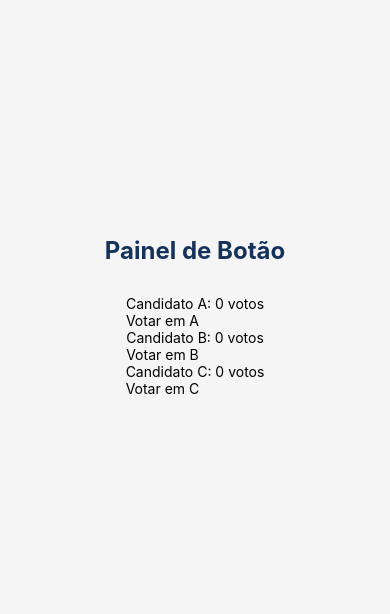
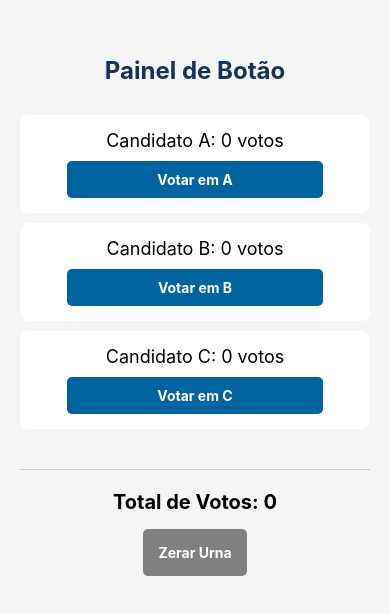
Before and after one commit to analuvidi/INF204-Desenvolvimento-Mobile, a React Native app in the folder projeto/: screen / in a window 390 px wide. Shown: the part 106-720 px from the top of the page. Built offline with nearby package versions, Linux system fonts and the light colour scheme.

Commit message:
feat: adiciona dados derivados e reset de estado
Calcula totalVotos, implementa zerarUrna e adiciona o rodapé com total e botão de reset, incluindo os estilos finais.

```diff
--- a/projeto/App.js
+++ b/projeto/App.js
@@ -5,6 +5,12 @@ export default function UrnaEletronica() {
   const [votosA, setVotosA] = useState(0);
   const [votosB, setVotosB] = useState(0);
   const [votosC, setVotosC] = useState(0);
+  const totalVotos = votosA + votosB + votosC;
+  const zerarUrna = () => {
+    setVotosA(0);
+    setVotosB(0);
+    setVotosC(0);
+  };
   return (
     <View style={styles.container}>
       <Text style={styles.titulo}>Painel de Botão</Text>
@@ -41,6 +47,12 @@ export default function UrnaEletronica() {
           <Text style ={styles.textoBotao}>Votar em C</Text>
         </TouchableOpacity>
       </View>
+      <View style={styles.rodape}>
+        <Text style={styles.totalTexto}>Total de Votos: {totalVotos}</Text>
+        <TouchableOpacity style={styles.botaoZerar} onPress={zerarUrna}>
+          <Text style={styles.textoBotao}>Zerar Urna</Text>
+        </TouchableOpacity>
+      </View>
     </View>
 
   );
@@ -60,4 +72,46 @@ const styles = StyleSheet.create({
     marginBottom: 30,
     color: "#14325A"
   },
+  candidatoContainer: {
+    width: "100%",
+    backgroundColor: "#FFF",
+    padding: 15,
+    borderRadius: 8,
+    marginBottom: 10,
+    alignItems: "center",
+    elevation: 2,
+  },
+  nomeCandidato: {
+    fontSize: 18,
+    marginBottom: 10
+  },
+  botaoVotar: {
+    backgroundColor: "#0064A0",
+    padding: 10,
+    borderRadius: 5,
+    width:"80%",
+    alignItems: "center"
+  },
+  textoBotao: {
+    color: "#FFF",
+    fontWeight: "bold"
+  },
+  rodape: {
+    marginTop: 30,
+    alignItems: "center",
+    width: "100%",
+    borderTopWidth: 1,
+    borderColor: "#CCC",
+    paddingTop: 20
+  },
+  totalTexto: {
+    fontSize: 20,
+    fontWeight: "bold",
+    marginBottom: 15
+  },
+  botaoZerar: {
+    backgroundColor: "#808080",
+    padding: 15,
+    borderRadius: 5
+  }
 });
```
